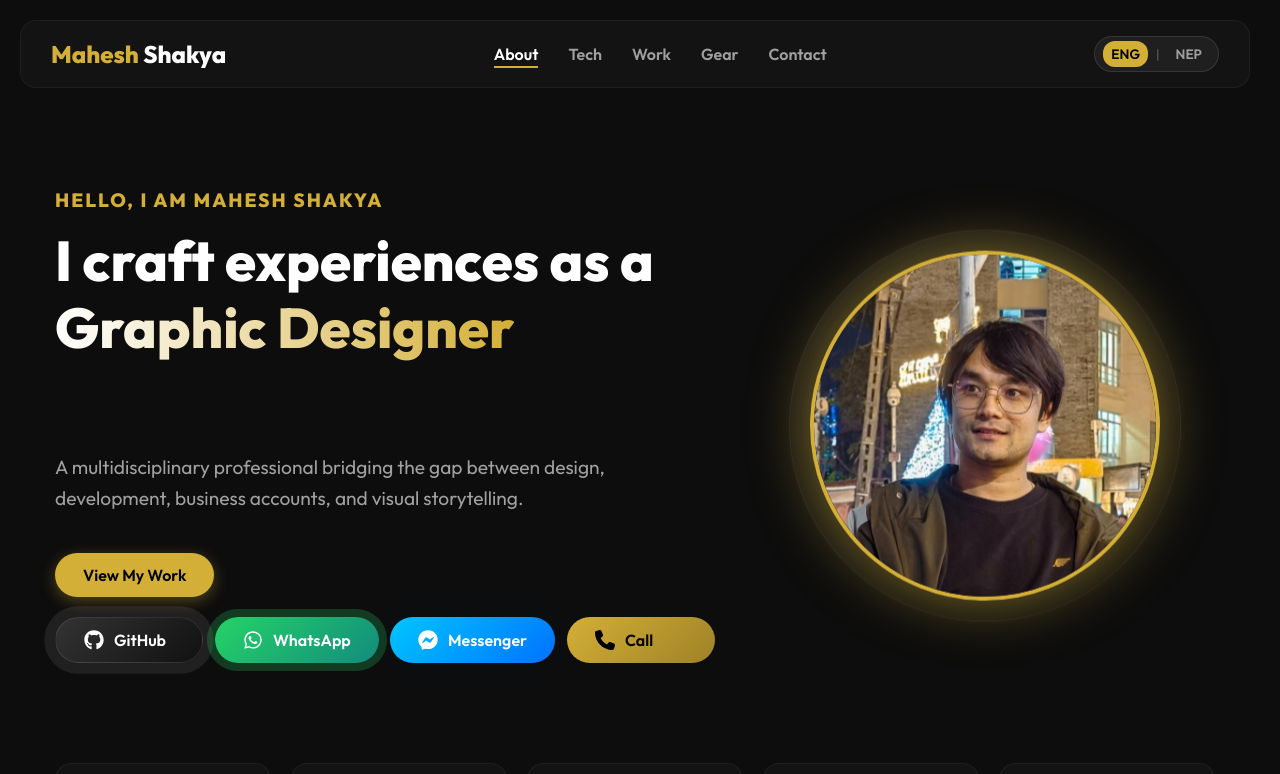
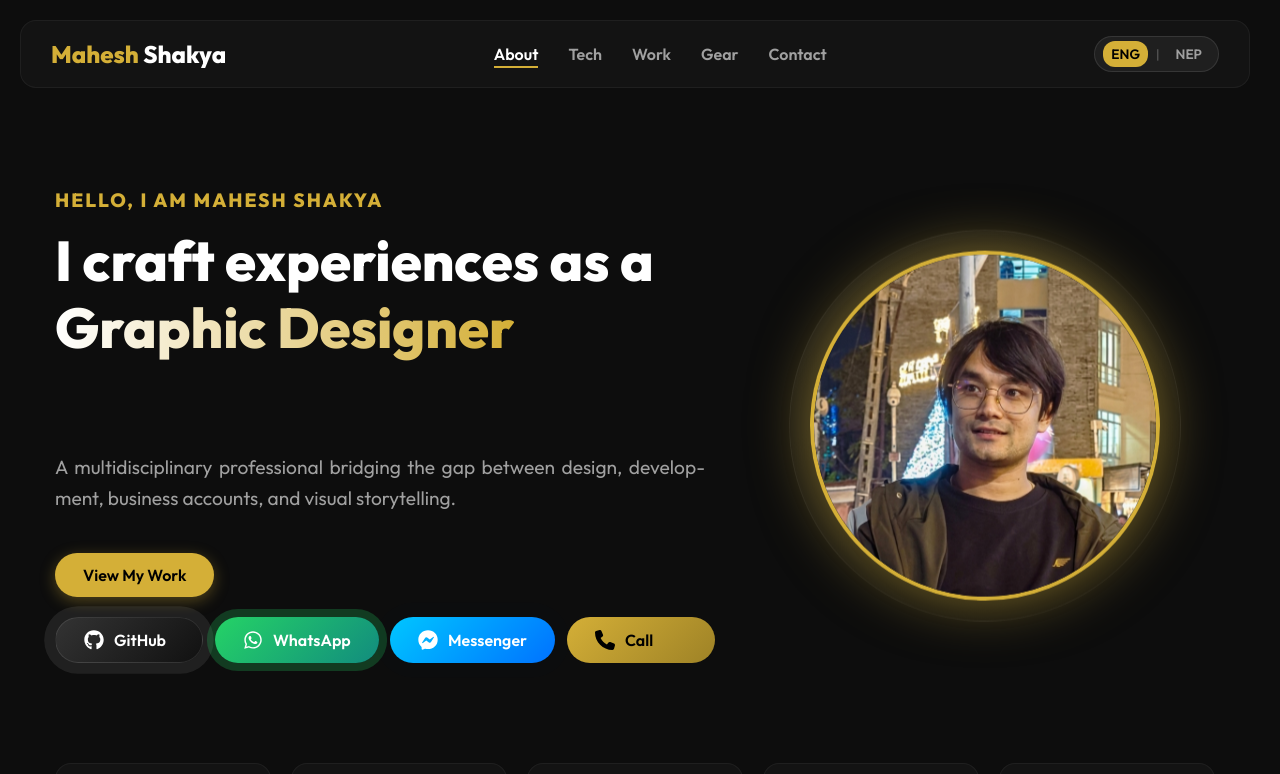
Before and after one commit to shakyamtech/shakya-portal, a React (Vite) app: page / in a window 1280 px wide. Shown: the top 774 px of the page. Built offline with nearby package versions, Linux system fonts and the light colour scheme.

Commit message:
style: Justify paragraph texts

```diff
--- a/src/index.css
+++ b/src/index.css
@@ -30,6 +30,11 @@ body {
   color: var(--text-primary);
   overflow-x: hidden;
   -webkit-font-smoothing: antialiased;
+}
+
+p {
+  text-align: justify;
+  hyphens: auto;
 }
 
 /* Base Classes */
```
